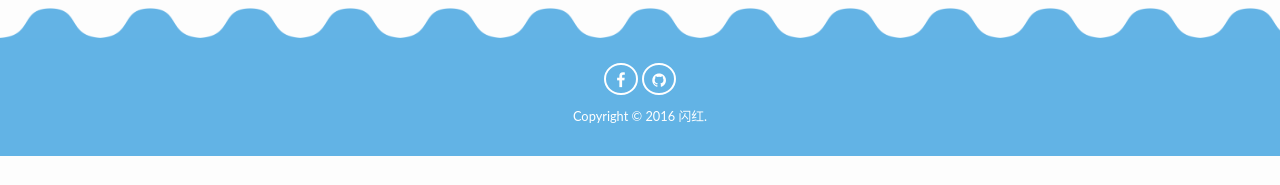
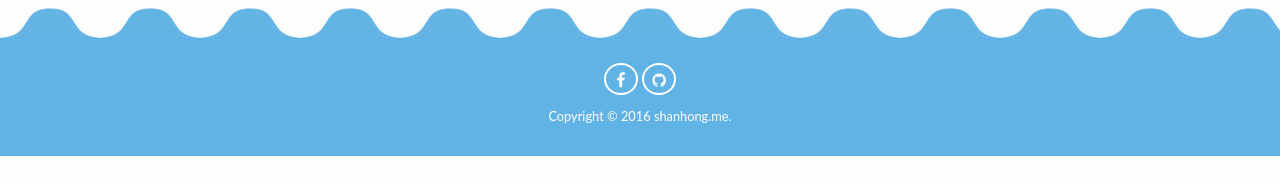
Before and after one commit to iOSWIF/blog, a Jekyll site: the page built from index.html, in a window 1280 px wide. Shown: the part 712-897 px from the top of the page. Built offline with Jekyll 4.4.1, drawn with Linux system fonts in a browser that asks for light colours.

Commit message:
修改ico

```diff
--- a/_config.yml
+++ b/_config.yml
@@ -1,5 +1,5 @@
 #Site
-title: 蔚然鱼-WR Fish
+title: shanhong
 description: This is Fish' home.
 logo: favicon.png
 url: shanhong.me
@@ -32,7 +32,7 @@ comment:
 # Author information:
 author:
   resume: /resume
-  name: 闪红     #the name of Blog section
+  name: shanhong.me     #the name of Blog section
   about_me:
 # Social Links
 email:
```
Also changed, not shown: 1 other file.
